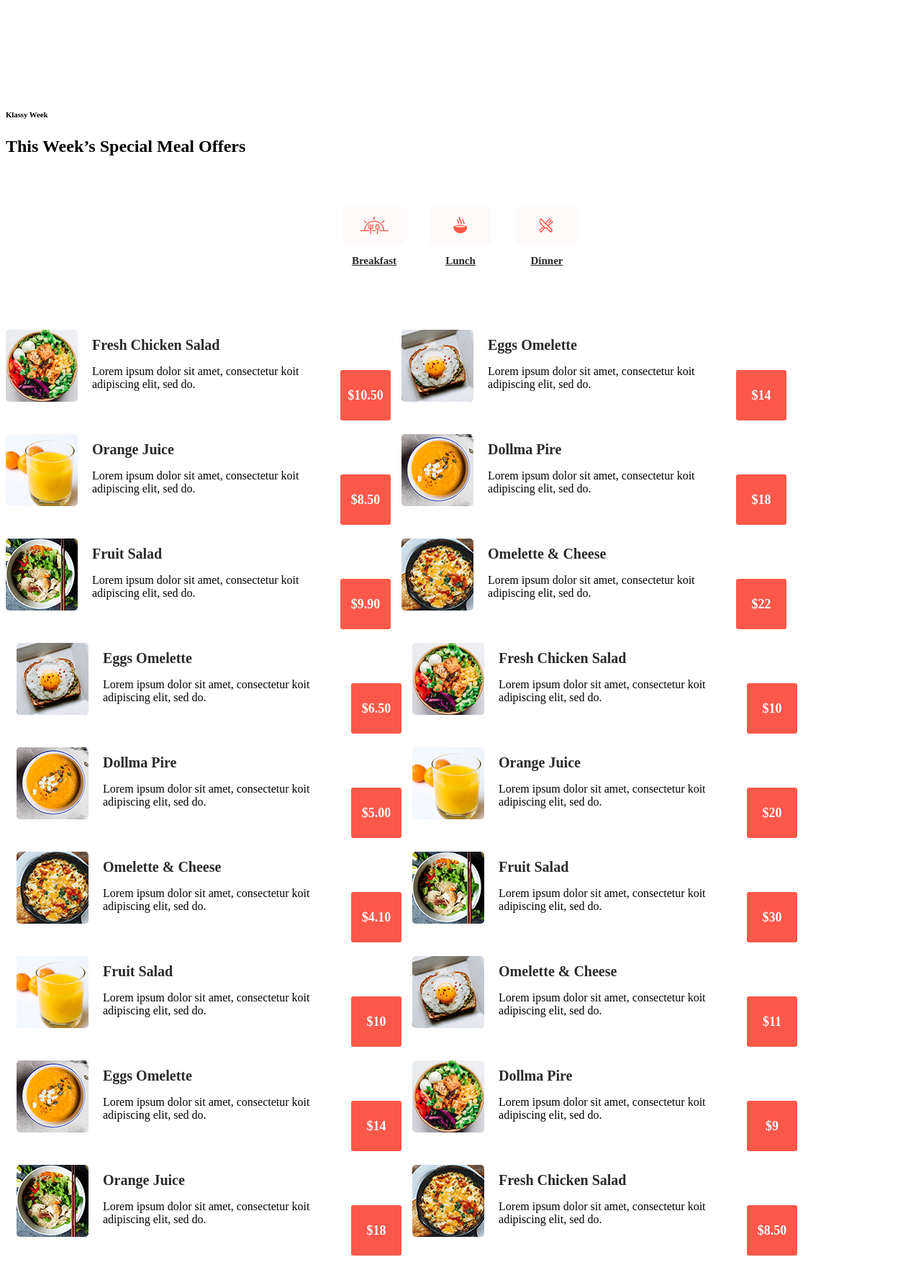
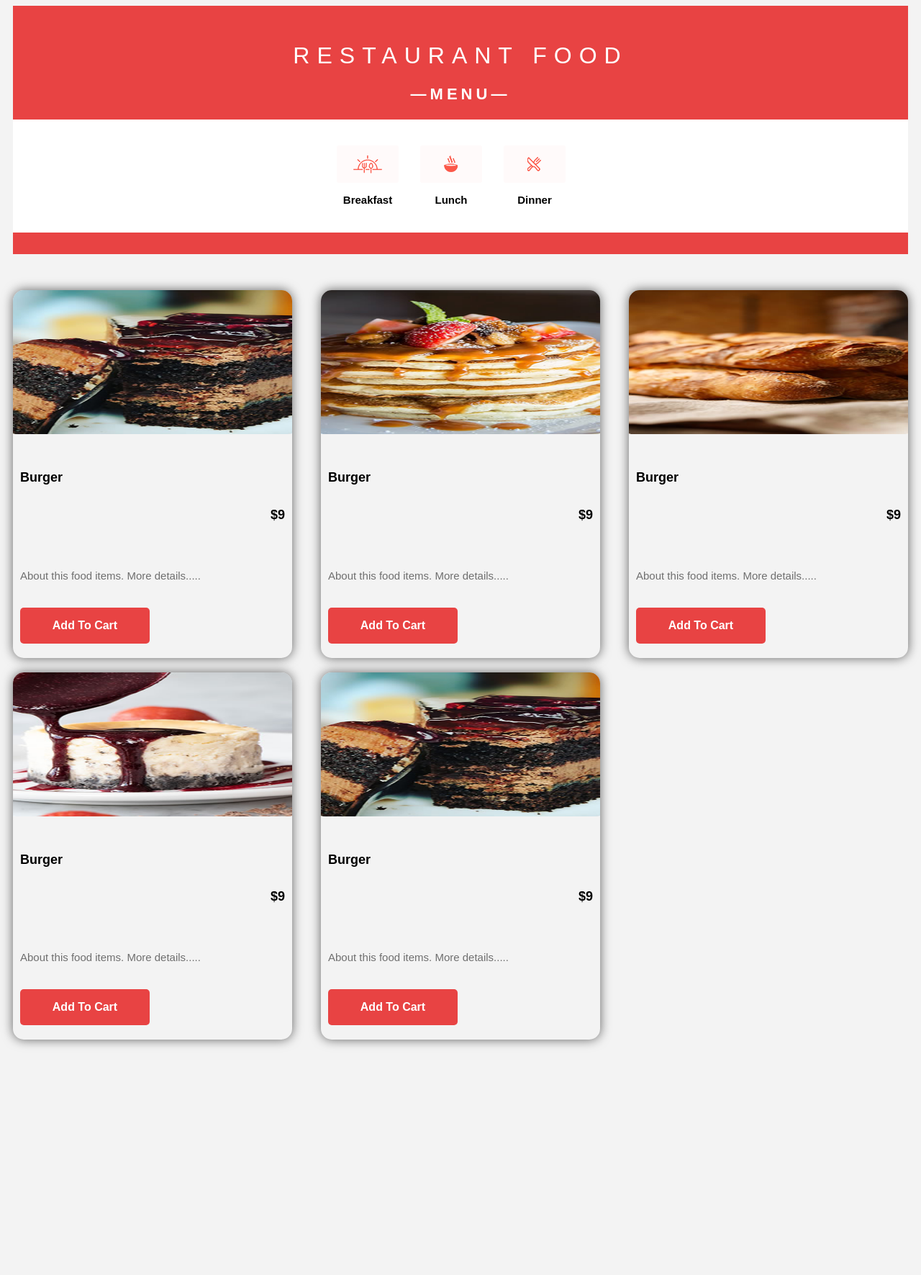
Before and after one commit to maherabbass/project-271, a web app: file menu.html in a window 1280 px wide. Shown: the whole page at 72% size. After the commit the page ends 1454 px from the top, so only its background shows below. Run offline with its HTML, style and script files only (its server is not run), Linux system fonts and the light colour scheme.

Commit message:
Adding the menu page.

```diff
--- a/assets/css/menu.css
+++ b/assets/css/menu.css
@@ -1,112 +1,127 @@
-#offers {
-  padding-top: 120px;
+body {
+  background: #f3f3f3;
+  font-family: "Poppins", sans-serif;
 }
 
-#offers .section-heading {
-  margin-bottom: 70px;
+.menu {
+  padding: 0 10px 30px 10px;
+  display: grid;
+  grid-template-columns: repeat(auto-fit, minmax(350px, 1fr));
+  grid-gap: 20px 40px;
 }
 
-#offers .section-heading h6 {
-  padding-left: 0px;
-}
-
-#offers .section-heading h6:before {
-  display: none;
-}
-
-#offers .heading-tabs {
+.heading {
+  background: #e84343;
+  color: #fff;
+  margin-bottom: 30px;
+  padding: 30px 0;
+  grid-column: 1/-1;
   text-align: center;
 }
 
-#offers .heading-tabs .main-dark-button {
+.heading > h1 {
+  font-weight: 400;
+  font-size: 32px;
+  letter-spacing: 10px;
+  margin-bottom: 10px;
+  text-transform: uppercase;
+}
+
+.heading > h3 {
+  font-weight: 600;
+  font-size: 22px;
+  letter-spacing: 5px;
+  text-transform: uppercase;
+}
+
+.meal {
+  padding-left: 380px;
+  padding-top: 20px;
+  padding-bottom: 20px;
+  background: #fff;
+}
+
+.meal > ul {
+  list-style-type: none;
+  display: flex;
+}
+
+.meal > ul > li > a {
+  text-align: center;
+  color: black;
+  font-size: 15px;
+  font-weight: 600;
+  text-decoration: none;
+  display: inline-block;
+  margin: 0px 15px;
+  text-align: center;
+  text-transform: capitalize;
+  width: 100%;
+  transition: all 0.3s;
+}
+
+.meal > ul > li > a > img {
+  display: block;
+  margin: 0 auto 15px auto;
+}
+
+.food-items {
+  display: grid;
+  position: relative;
+  grid-template-rows: auto 1fr;
+  border-radius: 15px;
+  box-shadow: 0 0 15px rgba(0, 0, 0, 0.6);
+  transition: 0.2s ease-in-out;
+}
+
+.food-items img {
+  position: relative;
+  width: 100%;
+  height: 200px;
+  border-radius: 15px 15px 0 0;
+  cursor: pointer;
+}
+
+h1 {
+  grid-column: 1/-1;
+  text-align: center;
+}
+
+.details {
+  padding: 20px 10px;
+  display: grid;
+  grid-template-rows: auto 1fr 50px;
+  grid-row-gap: 15px;
+}
+
+.details-sub > h5 {
+  font-weight: 600;
+  font-size: 18px;
+}
+
+.price {
   text-align: right;
 }
 
-#offers #tabs ul {
-  padding: 0;
-}
-#offers #tabs ul li {
-  display: inline-block;
-  margin: 0px 15px;
-}
-#offers #tabs ul li:last-child {
-  margin-right: 0px;
-}
-#offers #tabs ul li:first-child {
-  margin-left: 0px;
-}
-#offers #tabs ul li a {
-  text-transform: capitalize;
-  width: 100%;
-  display: inline-block;
+.details > p {
+  color: #6f6f6f;
   font-size: 15px;
-  color: #2a2a2a;
-  font-weight: 600;
-  transition: all 0.3s;
-  text-align: center;
+  line-height: 28px;
+  font-weight: 400;
+  align-self: stretch;
 }
 
-#offers #tabs ul li a img {
-  display: block;
-  margin: 0 auto 15px auto;
-}
-#offers #tabs ul .ui-tabs-active a {
-  color: #fb5849;
-  position: relative;
-}
-#offers #tabs ul .ui-tabs-active span {
-  color: #1e1e1e;
-}
-#offers .tabs-content {
-  margin-top: 60px;
-  text-align: left;
-  display: flex;
-  transition: all 0.3s;
-}
-#offers .tabs-content .tab-item {
-  position: relative;
-  margin-bottom: 60px;
-}
-#offers .tabs-content img {
-  float: left;
-  width: 100px;
-  max-width: 100px;
-  margin-right: 20px;
+.details > button {
+  background: #e84343;
+  border: none;
+  color: #fff;
+  font-size: 16px;
+  font-weight: 600;
   border-radius: 5px;
-}
-#offers .tabs-content h4 {
-  padding-top: 10px;
-  font-size: 20px;
-  font-weight: 700;
-  color: #2a2a2a;
-  margin-bottom: 10px;
-  margin-right: 100px;
+  width: 180px;
+  cursor: pointer;
 }
 
-#offers .tabs-content p {
-  margin-right: 100px;
+.details > button:hover {
+  background-color: #fc0101;
 }
-
-#offers .tabs-content .left-list {
-  margin-right: 15px;
-}
-
-#offers .tabs-content .right-list {
-  margin-left: 15px;
-}
-
-#offers .tabs-content .price h6 {
-  position: absolute;
-  top: 15px;
-  right: 0;
-  width: 70px;
-  height: 70px;
-  background-color: #fb5849;
-  display: inline-block;
-  text-align: center;
-  line-height: 70px;
-  border-radius: 3px;
-  font-size: 18px;
-  font-weight: 700;
-  color: #fff;
-}
--- a/menu.html
+++ b/menu.html
@@ -1,29 +1,19 @@
 <!DOCTYPE html>
-<html>
+<html lang="en">
   <head>
-    <title>Our Menu</title>
+    <title>Menu</title>
+    <meta charset="UTF-8" />
+    <meta http-equiv="X-UA-Compatible" content="IE=edge" />
+    <meta name="viewport" content="width=device-width, initial-scale=1.0" />
     <link rel="stylesheet" href="./assets/css/menu.css" />
-    <meta charset="utf-8" />
   </head>
+  <body>
+    <div class="menu">
+      <div class="heading">
+        <h1>Restaurant Food</h1>
+        <h3>&mdash;Menu&mdash;</h3>
 
-  <body>
-    <section class="section" id="offers">
-        <div class="container">
-            <div class="row">
-                <div class="col-lg-4 offset-lg-4 text-center">
-                    <div class="section-heading">
-                        <h6>Klassy Week</h6>
-                        <h2>This Week’s Special Meal Offers</h2>
-                    </div>
-                </div>
-            </div>
-            <div class="row">
-                <div class="col-lg-12">
-                    <div class="row" id="tabs">
-                        <div class="col-lg-12">
-                            <div class="heading-tabs">
-                                <div class="row">
-                                    <div class="col-lg-6 offset-lg-3">
+        <div class="meal">
             <ul>
               <li><a href='#tabs-1'><img src="assets/images/tab-icon-01.png" alt="">Breakfast</a></li>
               <li><a href='#tabs-2'><img src="assets/images/tab-icon-02.png" alt="">Lunch</a></a></li>
@@ -31,249 +21,66 @@
             </ul>
            </div>
       </div>
+
+      <div class="food-items">
+        <img src="./assets/images/menu-item-01.jpg" />
+        <div class="details">
+          <div class="details-sub">
+            <h5>Burger</h5>
+            <h5 class="price">$9</h5>
+          </div>
+          <p>About this food items. More details.....</p>
+          <button>Add To Cart</button>
         </div>
       </div>
-                        <div class="col-lg-12">
-                            <section class='tabs-content'>
-                                <article id='tabs-1'>
-                                    <div class="row">
-                                        <div class="col-lg-6">
-                                            <div class="row">
-                                                <div class="left-list">
-                                                    <div class="col-lg-12">
-                                                        <div class="tab-item">
-                                                            <img src="assets/images/tab-item-01.png" alt="">
-                                                            <h4>Fresh Chicken Salad</h4>
-                                                            <p>Lorem ipsum dolor sit amet, consectetur koit adipiscing elit, sed do.</p>
-                                                            <div class="price">
-                                                                <h6>$10.50</h6>
+
+      <div class="food-items">
+        <img src="./assets/images/menu-item-02.jpg" />
+        <div class="details">
+          <div class="details-sub">
+            <h5>Burger</h5>
+            <h5 class="price">$9</h5>
+          </div>
+          <p>About this food items. More details.....</p>
+          <button>Add To Cart</button>
+        </div>
+      </div>
+
+      <div class="food-items">
+        <img src="./assets/images/menu-item-03.jpg" />
+        <div class="details">
+          <div class="details-sub">
+            <h5>Burger</h5>
+            <h5 class="price">$9</h5>
+          </div>
+          <p>About this food items. More details.....</p>
+          <button>Add To Cart</button>
+        </div>
+      </div>
+
+      <div class="food-items">
+        <img src="./assets/images/menu-item-04.jpg" />
+        <div class="details">
+          <div class="details-sub">
+            <h5>Burger</h5>
+            <h5 class="price">$9</h5>
+          </div>
+          <p>About this food items. More details.....</p>
+          <button>Add To Cart</button>
+        </div>
+      </div>
+
+      <div class="food-items">
+        <img src="./assets/images/menu-item-01.jpg" />
+        <div class="details">
+          <div class="details-sub">
+            <h5>Burger</h5>
+            <h5 class="price">$9</h5>
+          </div>
+          <p>About this food items. More details.....</p>
+          <button>Add To Cart</button>
         </div>
       </div>
     </div>
-                                                    <div class="col-lg-12">
-                                                        <div class="tab-item">
-                                                            <img src="assets/images/tab-item-02.png" alt="">
-                                                            <h4>Orange Juice</h4>
-                                                            <p>Lorem ipsum dolor sit amet, consectetur koit adipiscing elit, sed do.</p>
-                                                            <div class="price">
-                                                                <h6>$8.50</h6>
-                                                            </div>
-                                                        </div>
-                                                    </div>
-                                                    <div class="col-lg-12">
-                                                        <div class="tab-item">
-                                                            <img src="assets/images/tab-item-03.png" alt="">
-                                                            <h4>Fruit Salad</h4>
-                                                            <p>Lorem ipsum dolor sit amet, consectetur koit adipiscing elit, sed do.</p>
-                                                            <div class="price">
-                                                                <h6>$9.90</h6>
-                                                            </div>
-                                                        </div>
-                                                    </div>
-                                                </div>
-                                            </div>
-                                        </div>
-                                        <div class="col-lg-6">
-                                            <div class="row">
-                                                <div class="right-list">
-                                                    <div class="col-lg-12">
-                                                        <div class="tab-item">
-                                                            <img src="assets/images/tab-item-04.png" alt="">
-                                                            <h4>Eggs Omelette</h4>
-                                                            <p>Lorem ipsum dolor sit amet, consectetur koit adipiscing elit, sed do.</p>
-                                                            <div class="price">
-                                                                <h6>$6.50</h6>
-                                                            </div>
-                                                        </div>
-                                                    </div>
-                                                    <div class="col-lg-12">
-                                                        <div class="tab-item">
-                                                            <img src="assets/images/tab-item-05.png" alt="">
-                                                            <h4>Dollma Pire</h4>
-                                                            <p>Lorem ipsum dolor sit amet, consectetur koit adipiscing elit, sed do.</p>
-                                                            <div class="price">
-                                                                <h6>$5.00</h6>
-                                                            </div>
-                                                        </div>
-                                                    </div>
-                                                    <div class="col-lg-12">
-                                                        <div class="tab-item">
-                                                            <img src="assets/images/tab-item-06.png" alt="">
-                                                            <h4>Omelette & Cheese</h4>
-                                                            <p>Lorem ipsum dolor sit amet, consectetur koit adipiscing elit, sed do.</p>
-                                                            <div class="price">
-                                                                <h6>$4.10</h6>
-                                                            </div>
-                                                        </div>
-                                                    </div>
-                                                    <div class="col-lg-12">
-                                                        <div class="tab-item">
-                                                            <img src="assets/images/tab-item-02.png" alt="">
-                                                            <h4>Fruit Salad</h4>
-                                                            <p>Lorem ipsum dolor sit amet, consectetur koit adipiscing elit, sed do.</p>
-                                                            <div class="price">
-                                                                <h6>$10</h6>
-                                                            </div>
-                                                        </div>
-                                                    </div>
-                                                    <div class="col-lg-12">
-                                                        <div class="tab-item">
-                                                            <img src="assets/images/tab-item-05.png" alt="">
-                                                            <h4>Eggs Omelette</h4>
-                                                            <p>Lorem ipsum dolor sit amet, consectetur koit adipiscing elit, sed do.</p>
-                                                            <div class="price">
-                                                                <h6>$14</h6>
-                                                            </div>
-                                                        </div>
-                                                    </div>
-                                                    <div class="col-lg-12">
-                                                        <div class="tab-item">
-                                                            <img src="assets/images/tab-item-03.png" alt="">
-                                                            <h4>Orange Juice</h4>
-                                                            <p>Lorem ipsum dolor sit amet, consectetur koit adipiscing elit, sed do.</p>
-                                                            <div class="price">
-                                                                <h6>$18</h6>
-                                                            </div>
-                                                        </div>
-                                                    </div>
-                                                </div>
-                                            </div>
-                                        </div>
-                                    </div>
-                                </article>
-                                <article id='tabs-2'>
-                                    <div class="row">
-                                        <div class="col-lg-6">
-                                            <div class="row">
-                                                <div class="left-list">
-                                                    <div class="col-lg-12">
-                                                        <div class="tab-item">
-                                                            <img src="assets/images/tab-item-04.png" alt="">
-                                                            <h4>Eggs Omelette</h4>
-                                                            <p>Lorem ipsum dolor sit amet, consectetur koit adipiscing elit, sed do.</p>
-                                                            <div class="price">
-                                                                <h6>$14</h6>
-                                                            </div>
-                                                        </div>
-                                                    </div>
-                                                    <div class="col-lg-12">
-                                                        <div class="tab-item">
-                                                            <img src="assets/images/tab-item-05.png" alt="">
-                                                            <h4>Dollma Pire</h4>
-                                                            <p>Lorem ipsum dolor sit amet, consectetur koit adipiscing elit, sed do.</p>
-                                                            <div class="price">
-                                                                <h6>$18</h6>
-                                                            </div>
-                                                        </div>
-                                                    </div>
-                                                    <div class="col-lg-12">
-                                                        <div class="tab-item">
-                                                            <img src="assets/images/tab-item-06.png" alt="">
-                                                            <h4>Omelette & Cheese</h4>
-                                                            <p>Lorem ipsum dolor sit amet, consectetur koit adipiscing elit, sed do.</p>
-                                                            <div class="price">
-                                                                <h6>$22</h6>
-                                                            </div>
-                                                        </div>
-                                                    </div>
-                                                </div>
-                                            </div>
-                                        </div>
-                                        <div class="col-lg-6">
-                                            <div class="row">
-                                                <div class="right-list">
-                                                    <div class="col-lg-12">
-                                                        <div class="tab-item">
-                                                            <img src="assets/images/tab-item-01.png" alt="">
-                                                            <h4>Fresh Chicken Salad</h4>
-                                                            <p>Lorem ipsum dolor sit amet, consectetur koit adipiscing elit, sed do.</p>
-                                                            <div class="price">
-                                                                <h6>$10</h6>
-                                                            </div>
-                                                        </div>
-                                                    </div>
-                                                    <div class="col-lg-12">
-                                                        <div class="tab-item">
-                                                            <img src="assets/images/tab-item-02.png" alt="">
-                                                            <h4>Orange Juice</h4>
-                                                            <p>Lorem ipsum dolor sit amet, consectetur koit adipiscing elit, sed do.</p>
-                                                            <div class="price">
-                                                                <h6>$20</h6>
-                                                            </div>
-                                                        </div>
-                                                    </div>
-                                                    <div class="col-lg-12">
-                                                        <div class="tab-item">
-                                                            <img src="assets/images/tab-item-03.png" alt="">
-                                                            <h4>Fruit Salad</h4>
-                                                            <p>Lorem ipsum dolor sit amet, consectetur koit adipiscing elit, sed do.</p>
-                                                            <div class="price">
-                                                                <h6>$30</h6>
-                                                            </div>
-                                                        </div>
-                                                    </div>
-                                                    <div class="col-lg-12">
-                                                        <div class="tab-item">
-                                                            <img src="assets/images/tab-item-04.png" alt="">
-                                                            <h4>Omelette & Cheese</h4>
-                                                            <p>Lorem ipsum dolor sit amet, consectetur koit adipiscing elit, sed do.</p>
-                                                            <div class="price">
-                                                                <h6>$11</h6>
-                                                            </div>
-                                                        </div>
-                                                    </div>
-                                                    <div class="col-lg-12">
-                                                        <div class="tab-item">
-                                                            <img src="assets/images/tab-item-01.png" alt="">
-                                                            <h4>Dollma Pire</h4>
-                                                            <p>Lorem ipsum dolor sit amet, consectetur koit adipiscing elit, sed do.</p>
-                                                            <div class="price">
-                                                                <h6>$9</h6>
-                                                            </div>
-                                                        </div>
-                                                    </div>
-                                                    <div class="col-lg-12">
-                                                        <div class="tab-item">
-                                                            <img src="assets/images/tab-item-06.png" alt="">
-                                                            <h4>Fresh Chicken Salad</h4>
-                                                            <p>Lorem ipsum dolor sit amet, consectetur koit adipiscing elit, sed do.</p>
-                                                            <div class="price">
-                                                                <h6>$8.50</h6>
-                                                            </div>
-                                                        </div>
-                                                    </div>
-                                                </div>
-                                            </div>
-                                        </div>
-                                    </div>
-                                </article>
-                                <article id='tabs-3'>
-                                    <div class="row">
-                                        <div class="col-lg-6">
-                                            <div class="row">
-                                                <div class="left-list">
-
-
-                                                </div>
-                                            </div>
-                                        </div>
-                                        <div class="col-lg-6">
-                                            <div class="row">
-                                                <div class="right-list">
-
-
-
-                                                </div>
-                                            </div>
-                                        </div>
-                                    </div>
-                                </article>
-                            </section>
-                        </div>
-                    </div>
-                </div>
-            </div>
-        </div>
-    </section>
   </body>
 </html>
```
Lines whose indentation alone changed are shown as unchanged.
